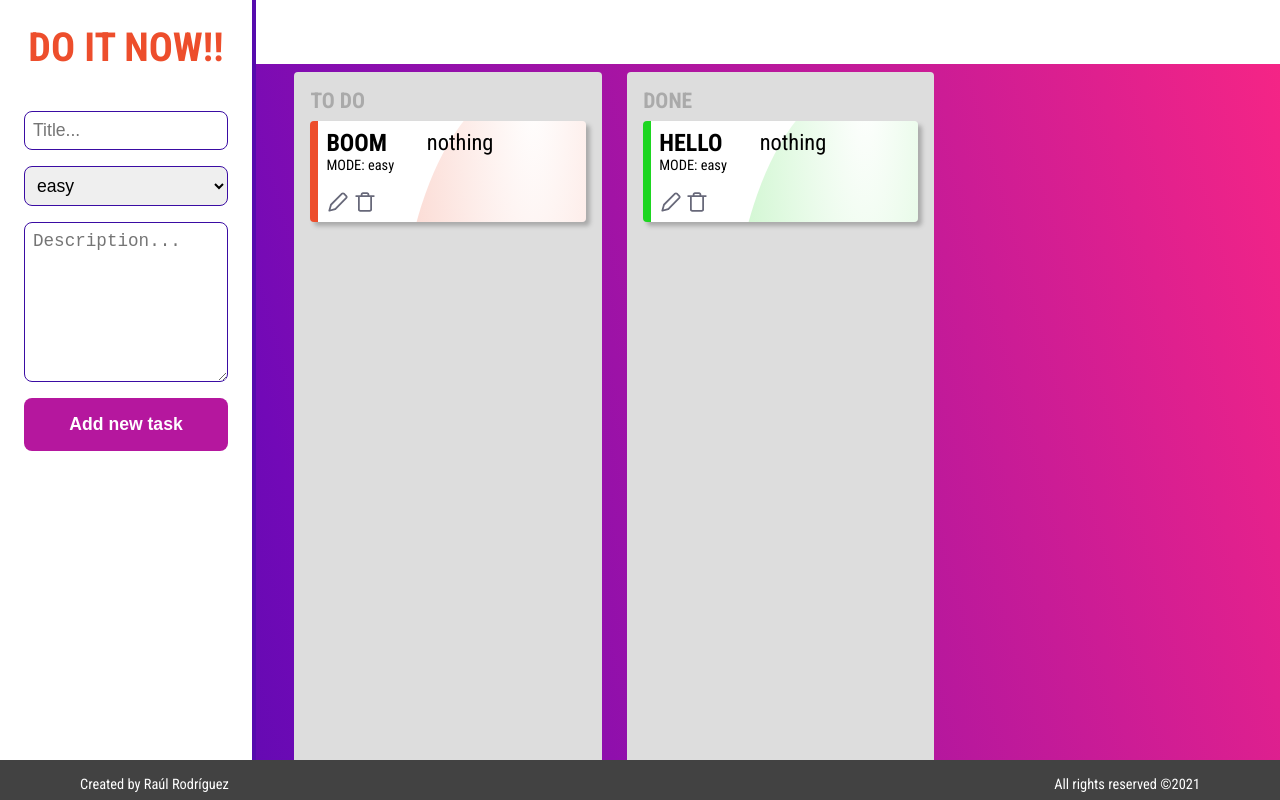
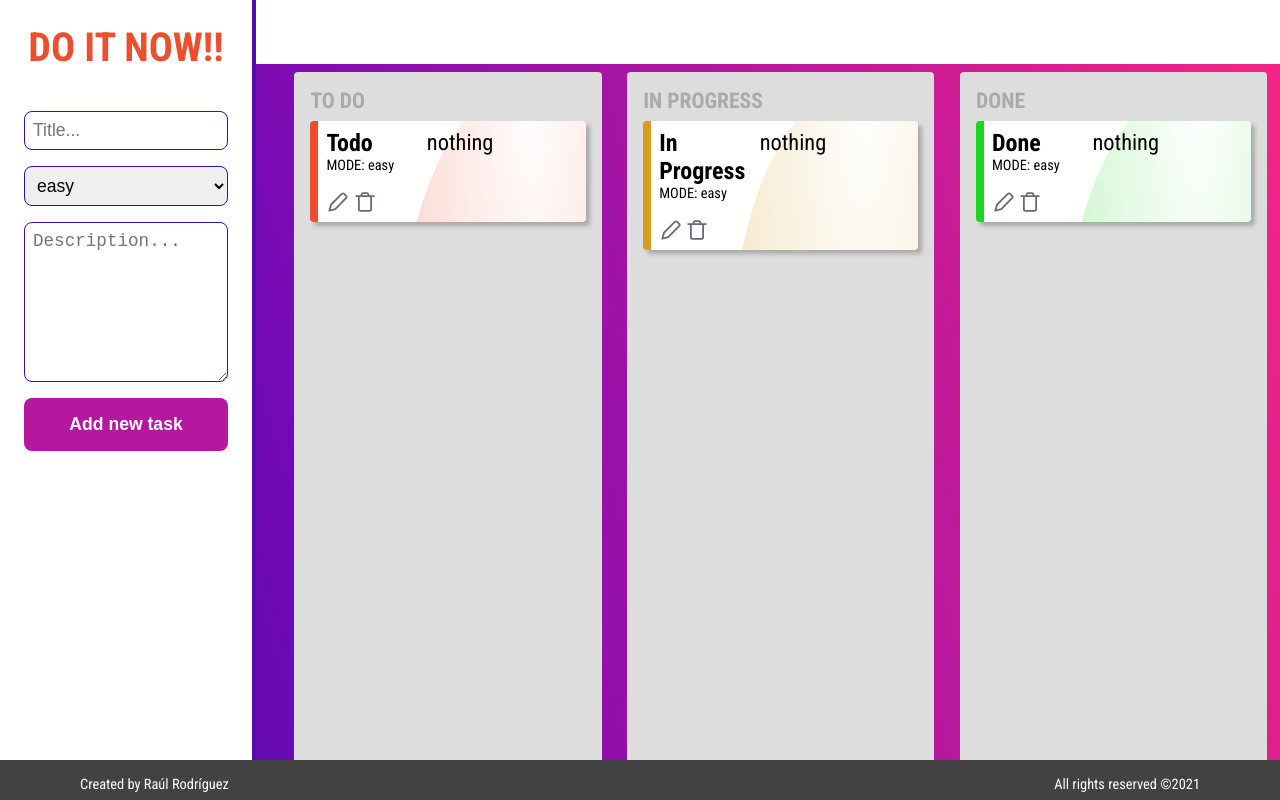
Before and after one commit to raulrod16124/doitnow, a React (Create React App) app: page / in a window 1280 px wide. Built offline with nearby package versions, Linux system fonts and the light colour scheme.

Commit message:
Included In Progress column to Home Section

```diff
--- a/src/modules/Home/Home.jsx
+++ b/src/modules/Home/Home.jsx
@@ -6,7 +6,6 @@ import { Footer } from '../global/Footer';
 import { Header } from '../global/Header';
 import { FormTodo } from './components/FormTodo';
 import List from './components/List';
-import { TodoItem } from './components/TodoItem';
 import { CreateTodos, DeleteTodos } from './state/actions';
 
 // import { Header } from '../global/Header';
@@ -21,6 +20,7 @@ export const Home = () => {
     const dispatch = useDispatch();
 
     const [ todo, setTodo ] = useState([]);
+    const [ inProgress, setInProgress ] = useState([]);
     const [ doneTodo, setDoneTodo ] = useState([]);
 
     // References
@@ -29,6 +29,7 @@ export const Home = () => {
     useEffect(()=>{
       console.log(todosState);
       setTodo( () => todosState.filter( item => item.status === "todo" ));
+      setInProgress( () => todosState.filter( item => item.status === "inProgress" ));
       setDoneTodo( () => todosState.filter( item => item.status === "done" ));
     }, [todosState]);
 
@@ -63,26 +64,48 @@ export const Home = () => {
         const {source, destination, draggableId} = result;
         if(!destination){return;}
         if(source.droppableId !== destination.droppableId){
-          if( source.droppableId === "todo" ){
+
+          if( source.droppableId === "todo" && destination.droppableId === "inProgress") {
             const todoToMove = todo.filter( t => {
               if(t.id === draggableId){
-                t.status = "done";
+                t.status = "inProgress";
                 return t;
               }
             });
             const updatetodo = todo.filter( t => t.id !== draggableId);
             setTodo(updatetodo);
-            setDoneTodo([...doneTodo, todoToMove[0]]);
-          } else {
+            setInProgress([...inProgress, todoToMove[0]]);
+          } else if( source.droppableId === "inProgress" && destination.droppableId === "todo") {
+            const inProgressToMove = inProgress.filter( ip => {
+              if(ip.id === draggableId){
+                ip.status = "todo";
+                return ip;
+              }
+            });
+            const updateInProgress = inProgress.filter( ip => ip.id !== draggableId);
+            setInProgress(updateInProgress);
+            setTodo([...todo, inProgressToMove[0]]);
+          } else if( source.droppableId === "inProgress" && destination.droppableId === "done") {
+            const inProgressToMove = inProgress.filter( ip => {
+              if(ip.id === draggableId){
+                ip.status = "done";
+                return ip;
+              }
+            });
+            console.log(inProgressToMove)
+            const updateInProgress = inProgress.filter( ip => ip.id !== draggableId);
+            setInProgress(updateInProgress);
+            setDoneTodo([...doneTodo, inProgressToMove[0]]);
+          } else if( source.droppableId === "done" && destination.droppableId === "inProgress") {
             const doneTodoToMove = doneTodo.filter( dt => {
               if(dt.id === draggableId){
-                dt.status = "todo";
+                dt.status = "inProgress";
                 return dt;
               }
             });
             const updateDoneTodo = doneTodo.filter( dt => dt.id !== draggableId);
             setDoneTodo(updateDoneTodo);
-            setTodo([...todo, doneTodoToMove[0]]);
+            setInProgress([...inProgress, doneTodoToMove[0]]);
           }
         }
         if (
@@ -91,11 +114,15 @@ export const Home = () => {
         ) {
           return;
         }
-        if( destination.droppableId === "todo"){
+        if( source.droppableId === destination.droppableId && destination.droppableId === "todo"){
           setTodo((prevTasks) =>
             reorder(prevTasks, source.index, destination.index)
           );
-        } else {
+        } else if(source.droppableId === destination.droppableId && destination.droppableId === "inProgress") {
+          setInProgress((prevTasks) =>
+            reorder(prevTasks, source.index, destination.index)
+          );
+        } else if(source.droppableId === destination.droppableId && destination.droppableId === "done") {
           setDoneTodo((prevTasks) =>
             reorder(prevTasks, source.index, destination.index)
           );
@@ -112,6 +139,7 @@ export const Home = () => {
                         <div className="content-body">
                             <div className="content-lists">
                                 <List key="todo" droppableID="todo" list={todo} titleList="TO DO" handleDeleteTodoById={handleDeleteTodoById} />
+                                <List key="inProgress" droppableID="inProgress" list={inProgress} titleList="IN PROGRESS" handleDeleteTodoById={handleDeleteTodoById} />
                                 <List key="doneTodo" droppableID="doneTodo" list={doneTodo} titleList="DONE" handleDeleteTodoById={handleDeleteTodoById} />
                             </div>
                         </div>
--- a/src/modules/Home/components/Item.jsx
+++ b/src/modules/Home/components/Item.jsx
@@ -11,7 +11,7 @@ function Item({item, index, handleDeleteTodoById, editMode=false}) {
 
 
     const [ todoData, setTodoData ] = useState(item);
-    console.log(todoData)
+    // console.log(todoData)
     // Edit Todo Visibility
     const [ editingItem, seteditingItem ] = useState(editMode);
 
@@ -19,16 +19,16 @@ function Item({item, index, handleDeleteTodoById, editMode=false}) {
     let classNames = require("classnames");
     let itemClass = classNames( "item",
         { "done": item.status === "done"},
-        { "in-process": item.status === "in process"},
+        { "in-progress": item.status === "inProgress"},
     );
     let circleClass = classNames( "bg-circle",
         { "done": item.status === "done"},
-        { "in-process": item.status === "in process"},
+        { "in-progress": item.status === "inProgress"},
     );
 
     // Updated Todo
     const handleUpdatedTodo = (item) => {
-        console.log(item);
+        // console.log(item);
         if( item.title !== "" ){
             dispatch( UpdateTodos(item) );
             seteditingItem(false);
--- a/src/modules/Home/state/reducer.js
+++ b/src/modules/Home/state/reducer.js
@@ -4,16 +4,23 @@ import { TYPES } from "./type";
 const initialState = [
     {
         id: "1111",
-        title: "BOOM",
+        title: "Todo",
         level: "easy",
         status:"todo",
         description: "nothing",
     },
     {
         id: "5424",
-        title: "HELLO",
+        title: "Done",
         level: "easy",
         status:"done",
+        description: "nothing",
+    },
+    {
+        id: "5688",
+        title: "In Progress",
+        level: "easy",
+        status:"inProgress",
         description: "nothing",
     }
 ]
--- a/src/modules/styles/pages/home.scss
+++ b/src/modules/styles/pages/home.scss
@@ -1,5 +1,7 @@
 .home {
+  overflow: hidden;
   .main {
+    max-width: 100vw;
     min-height: 100vh;
     background: $Pink;
     background: -moz-linear-gradient(
@@ -56,8 +58,8 @@
       width: 100%;
       overflow: hidden;
 
-      &.in-process {
-        border-right: 1vh solid $Earth;
+      &.in-progress {
+        border-left: 1vh solid $Earth;
       }
       &.done {
         border-left: 1vh solid $Green;
@@ -74,7 +76,7 @@
         opacity: 0.3;
         z-index: 5;
 
-        &.in-process {
+        &.in-progress {
           background: radial-gradient(ellipse at top, $White, $Earth);
         }
         &.review {
```
